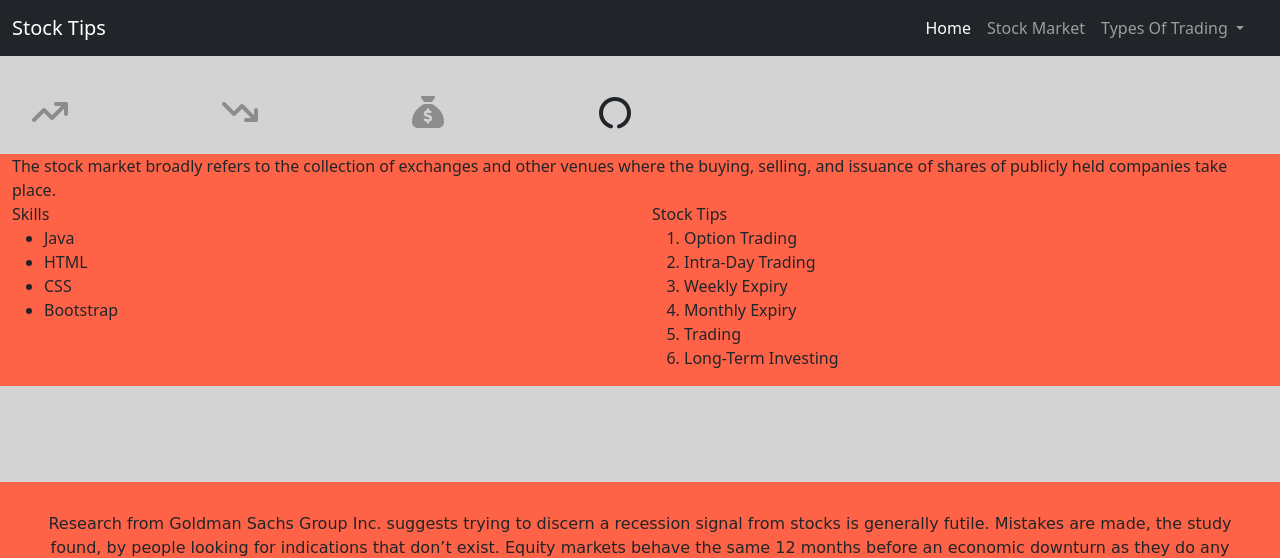
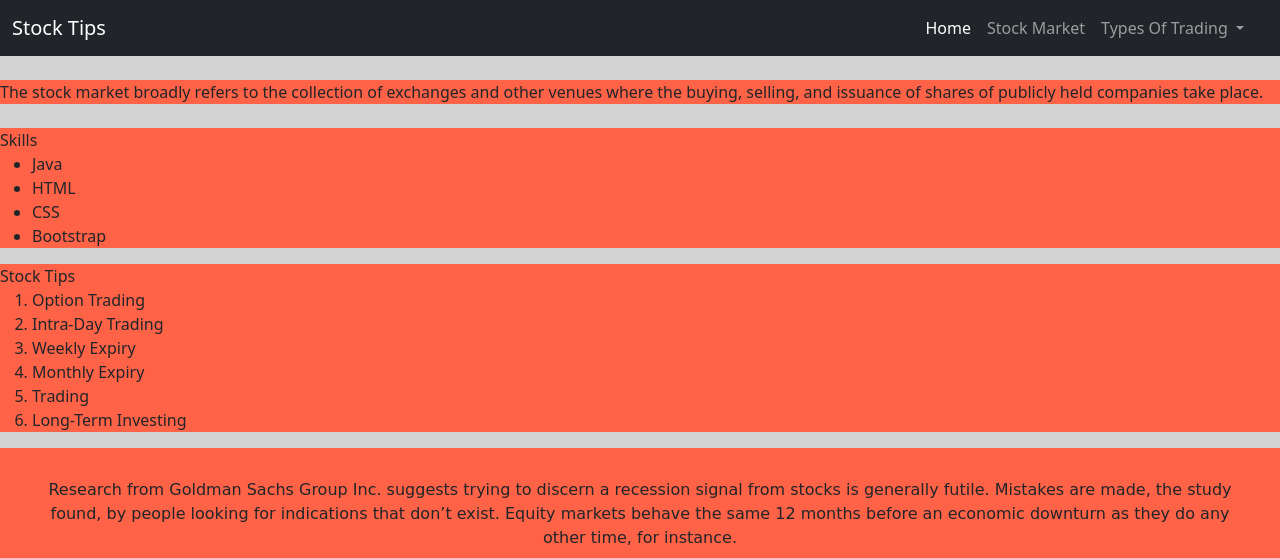
Before and after one commit to ShreyWadh/Folder1, a plain HTML site: page index.html in a window 1280 px wide. Shown: the top 558 px of the page. Drawn offline with nearby package versions, Linux system fonts and the light colour scheme.

Commit message:
Update index.html

```diff
--- a/index.html
+++ b/index.html
@@ -4,7 +4,7 @@
 <link rel="stylesheet" type="text/css" href="index.css">
 <script src="https://kit.fontawesome.com/72c0b69621.js" crossorigin="anonymous"></script>
 	</head>
-
+<!--Navigation bar-->
 <nav class="navbar navbar-expand-lg navbar navbar-dark bg-dark">
   <div class="container-fluid">
    <a class="navbar-brand" href="#">Stock Tips</a>
@@ -40,21 +40,22 @@
 </nav>
 
 <br>
+<!--
 <div class="container-fluid">
   <div class="row">
     <div class="col">
 
-    </div>
-    <div class="op">
+    </div>-->
+    <!--icons from font-awesome website-->
+ <!--   <div class="op">
     <i class="fa-solid fa-arrow-trend-up fa-beat-fade fa-2xl" style="margin-right:150px"></i>
     <i class="fa-solid fa-arrow-trend-down fa-beat-fade fa-2xl" style="margin-right:150px"></i>
     <i class="fa-solid fa-sack-dollar fa-beat-fade fa-2xl" style="margin-right:150px"></i>
     <i class="fa-solid fa-circle-notch fa-spin fa-2xl" style="margin-right:150px"></i>
+    </div>-->
+    <div class="container-fluid1" style="background-color:tomato" font-family="cursive" line-height=1.5>The stock market broadly refers to the collection of exchanges and other venues where the buying, selling, and issuance of shares of publicly held companies take place.
     </div>
-
-    <div class="container-fluid" style="background-color:tomato" font-family="cursive" line-height=1.5>The stock market broadly refers to the collection of exchanges and other venues where the buying, selling, and issuance of shares of publicly held companies take place.
-    </div>
-
+    <br>
     <div class="col">
         Skills
      <ul>
@@ -78,7 +79,7 @@
     </div>
   </div>
 </div>
-<br><br>
+
 
 <!--    <div class="col">
       <img class="im" src="https://newsonair.com/wp-content/uploads/2021/05/123.jpg" > </div>
@@ -86,8 +87,7 @@
 
     </div>
 -->
-<br>
-<br>
+
 
 <div class="trending">
     <p>Research from Goldman Sachs Group Inc. suggests trying to discern a recession signal from stocks is generally futile. Mistakes are made, the study found, by people looking for indications that don’t exist. Equity markets behave the same 12 months before an economic downturn as they do any other time, for instance.</p>
```
